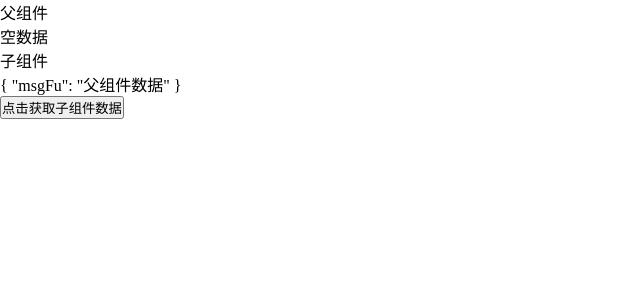
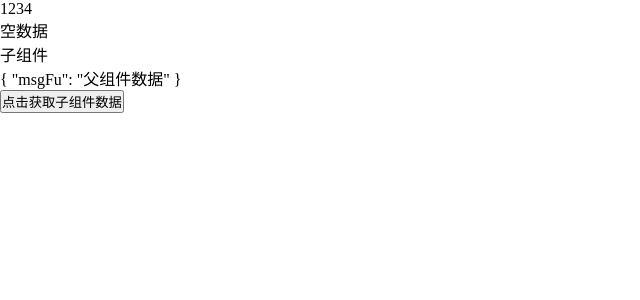
Before and after one commit to hollozw/vite-vue3-boke, a Vue app: page /test in a window 1280 px wide. Shown: the top 300 px of the page, without its empty margins (0-640 px from the left). Built offline with nearby package versions, Linux system fonts and the light colour scheme.

Commit message:
个人博客main

```diff
--- a/src/view/Texts/index.vue
+++ b/src/view/Texts/index.vue
@@ -1,6 +1,6 @@
 <template>
   <div>
-    <div>父组件</div>
+    <div>1234</div>
     <div>{{ fu }}</div>
     <Zi ref="zi" :data = 'data' @sendParent="fuFun"></Zi>
   </div>
```
